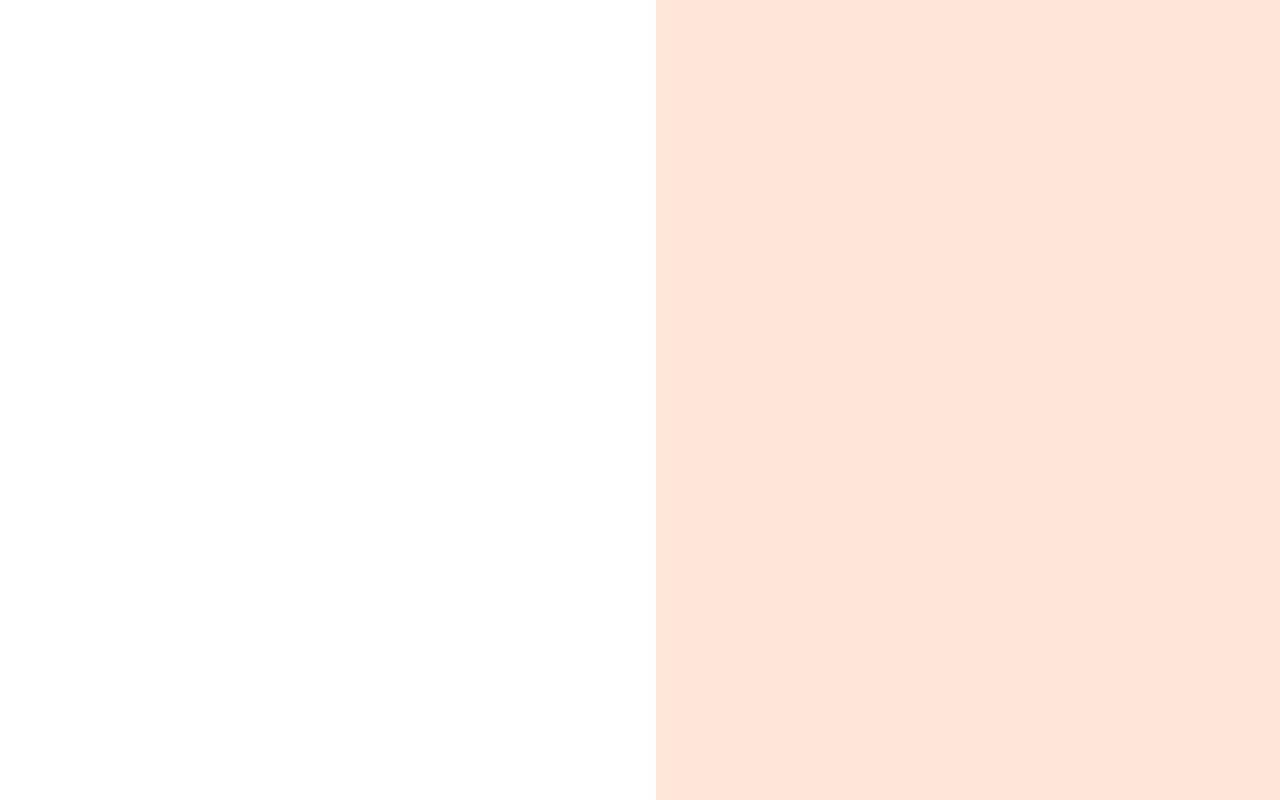
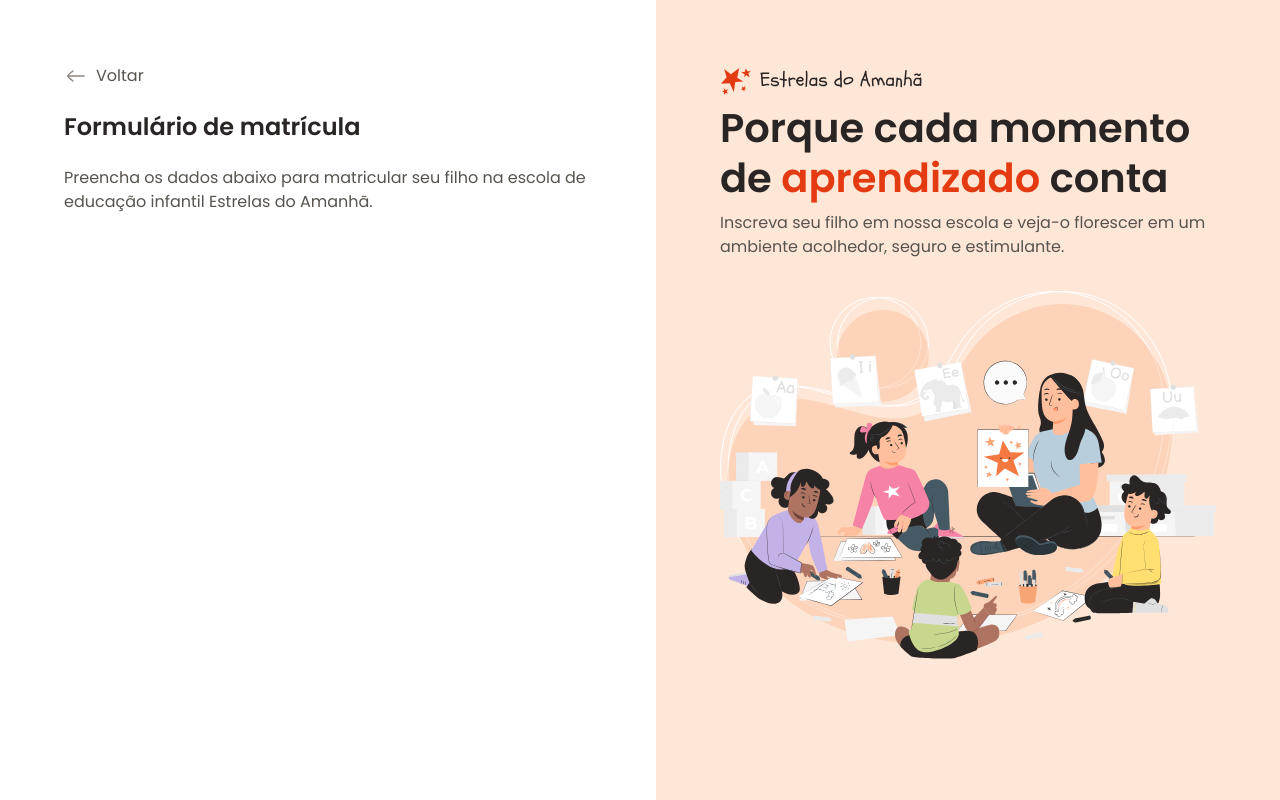
Before and after one commit to giigio/matricula-form, a plain HTML site: page index.html in a window 1280 px wide. Drawn offline with Linux system fonts and the light colour scheme.

Commit message:
adicionado conteúdo e estilos ao formulário de matrícula e à seção lateral

```diff
--- a/index.html
+++ b/index.html
@@ -16,11 +16,34 @@
   <body>
     <div id="app">
       <main>
-        <div class="main-container"></div>
+        <div class="main-container">
+          <div class="back">
+            <img src="assets/icons/arrow-left-02.svg" alt="seta voltar" />
+            <span>Voltar</span>
+          </div>
+          <h1>Formulário de matrícula</h1>
+          <p>
+            Preencha os dados abaixo para matricular seu filho na escola de
+            educação infantil Estrelas do Amanhã.
+          </p>
+        </div>
       </main>
 
       <aside>
-        <div class="aside-container"></div>
+        <div class="aside-container">
+          <header>
+            <img src="assets/Logo.svg" alt="Logo Estrelas do Amanhã" />
+            <h2>Porque cada momento de <span>aprendizado</span> conta</h2>
+            <p>
+              Inscreva seu filho em nossa escola e veja-o florescer em um
+              ambiente acolhedor, seguro e estimulante.
+            </p>
+          </header>
+          <img
+            src="assets/Illustration.svg"
+            alt="ilustração crianças com professora"
+          />
+        </div>
       </aside>
     </div>
   </body>
--- a/styles/global.css
+++ b/styles/global.css
@@ -37,4 +37,16 @@
 
 body {
   overflow: hidden;
+  font: var(--text);
+  color: var(--text-secondary);
 }
+
+h1,
+h2 {
+  color: var(--text-primary);
+}
+
+img {
+  max-width: 100%;
+  height: auto;
+}
--- a/styles/layout.css
+++ b/styles/layout.css
@@ -13,6 +13,18 @@ main {
     max-width: 33rem;
     margin-left: auto;
   }
+
+  & .back {
+    display: flex;
+    align-items: center;
+    gap: 0.5rem;
+    margin-bottom: 1.5rem;
+  }
+
+  & h1 {
+    font: 600 1.5rem/1.25 var(--font-family);
+    margin-bottom: 1.5rem;
+  }
 }
 
 aside {
@@ -21,5 +33,18 @@ aside {
 
   & .aside-container {
     max-width: 31rem;
+
+    & > img {
+      margin-top: 2rem;
+    }
+  }
+
+  & h2 {
+    font: 600 2.5rem/1.25 var(--font-family);
+    margin-bottom: 0.5rem;
+
+    & span {
+      color: var(--text-highlight);
+    }
   }
 }
```
